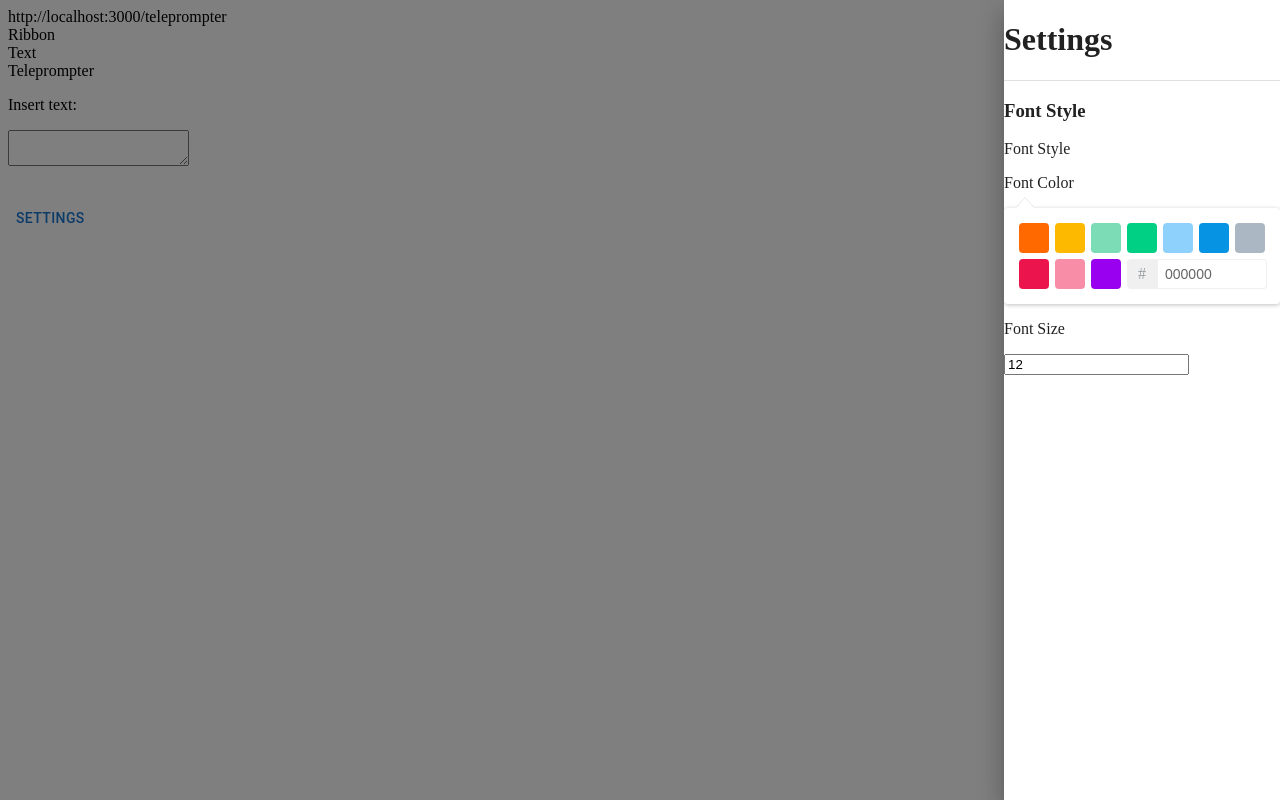
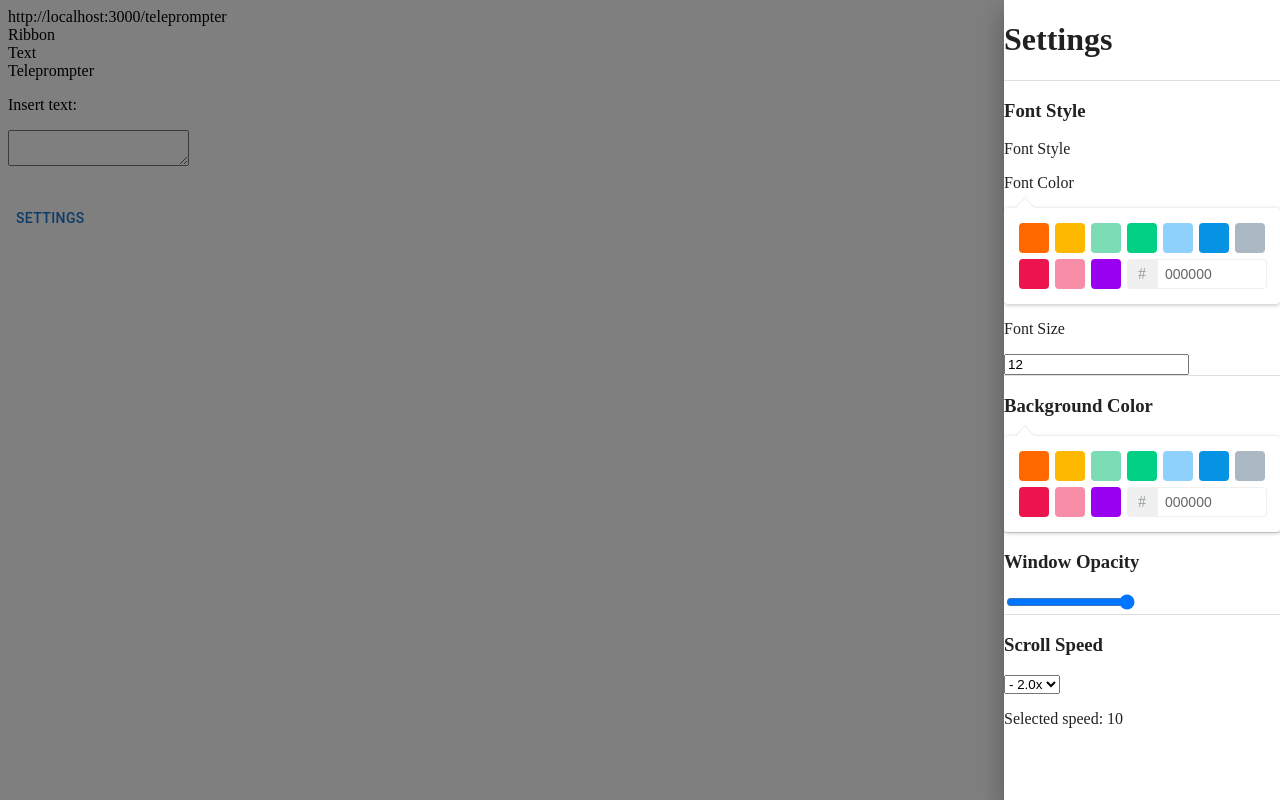
Before and after one commit to smsanagustin/JPAD-2023-Teleprompter, a React (Create React App) app: page /teleprompter in a window 1280 px wide. Both pictures are taken after a click on the button "SETTINGS". Built offline with nearby package versions, Linux system fonts and the light colour scheme.

Commit message:
feat: added additional sidebar component (text background color, document opacity, and scroll speed dropdown)

```diff
--- a/src/pages/Teleprompter.js
+++ b/src/pages/Teleprompter.js
@@ -30,15 +30,28 @@ function Teleprompter() {
   const [selectedFont, setSelectedFont] = useState(FONTS.defaultval);
   //   const [selectedTextColor, setSelectedTextColor] = useState(COLORS.defaultval);
   const [selectedTextColor, setSelectedTextColor] = useState("#000000");
-  const [selectedFontSize, setSelectedFontSize] = useState(12)
+  const [selectedFontSize, setSelectedFontSize] = useState(12);
   const [selectedBackgroundColor, setSelectedBackgroundColor] = useState(
     COLORS.BLACK
   );
+  const [opacity, setOpacity] = useState(1);
 
   /* handles the changes when theres an input in the textarea */
   const handleTextChange = (event) => {
     const { value } = event.target;
     setText(value);
+  };
+
+  const handleOpacityChange = (event) => {
+    const newOpacity = parseFloat(event.target.value);
+    setOpacity(newOpacity);
+    document.documentElement.style.opacity = opacity;
+  };
+
+
+  const handleScrollSpeedChange = (event) => {
+    const newScrollSpeed = parseFloat(event.target.value);
+    setScrollSpeed(newScrollSpeed);
   };
 
   /* depending on the key/mouse pressed it would open/close the sidebar */
@@ -72,14 +85,49 @@ function Teleprompter() {
         }}
       ></TwitterPicker>
       <p>Font Size</p>
-      <input type="number" name="text-size" id="text-size" value={selectedFontSize} onChange={(size) => {setSelectedFontSize(parseInt(size.target.value))}}/>
-
+      <input
+        type="number"
+        name="text-size"
+        id="text-size"
+        value={selectedFontSize}
+        onChange={(size) => {
+          setSelectedFontSize(parseInt(size.target.value));
+        }}
+      />
+      <Divider></Divider>
+      <h3>Background Color</h3>
+      <TwitterPicker
+        color={selectedBackgroundColor}
+        onChange={(color) => {
+            setSelectedBackgroundColor(color.hex);
+        }}
+      ></TwitterPicker>
+      <Divider></Divider>
+      <h3>Window Opacity</h3>
+      <input
+        type="range"
+        min="0"
+        max="1"
+        step="0.1"
+        value={opacity}
+        onChange={handleOpacityChange}
+      />
+    <Divider></Divider>
+    <h3>Scroll Speed</h3>
+    <select value={scrollSpeed} id="scroll-speed-input" onChange={handleScrollSpeedChange}>
+        <option value="-2.0" >- 2.0x</option>
+        <option value="-1.5">- 1.5x</option>
+        <option value="1.0">1.0x</option>
+        <option value="1.5">1.5x</option>
+        <option value="2.0">2.0x</option>
+    </select>
+    <p>Selected speed: {scrollSpeed}</p>
     </Box>
   );
 
   //  edit to add functionalities
   return (
-    <div className="Teleprompter-Page">
+    <div className="Teleprompter-Page" >
       http://localhost:3000/teleprompter
       {/*  TeleprompterRibbon IS SIMILAR TO THE RIBBON OF GOOGLE FORMS*/}
       <TeleprompterRibbon>
@@ -120,7 +168,11 @@ function Teleprompter() {
             {/* todo: fixed text area */}
             <br />
             <br />
-            <pre style={{ color: selectedTextColor, fontSize: selectedFontSize }}>{text}</pre>{" "}
+            <pre
+              style={{ color: selectedTextColor, fontSize: selectedFontSize, backgroundColor: selectedBackgroundColor }}
+            >
+              {text}
+            </pre>{" "}
             {/* for testing if we are getting the input */}
             {/* button to click to show the drawer */}
             <Button onClick={toggleDrawer("right", true)}>Settings</Button>
```
